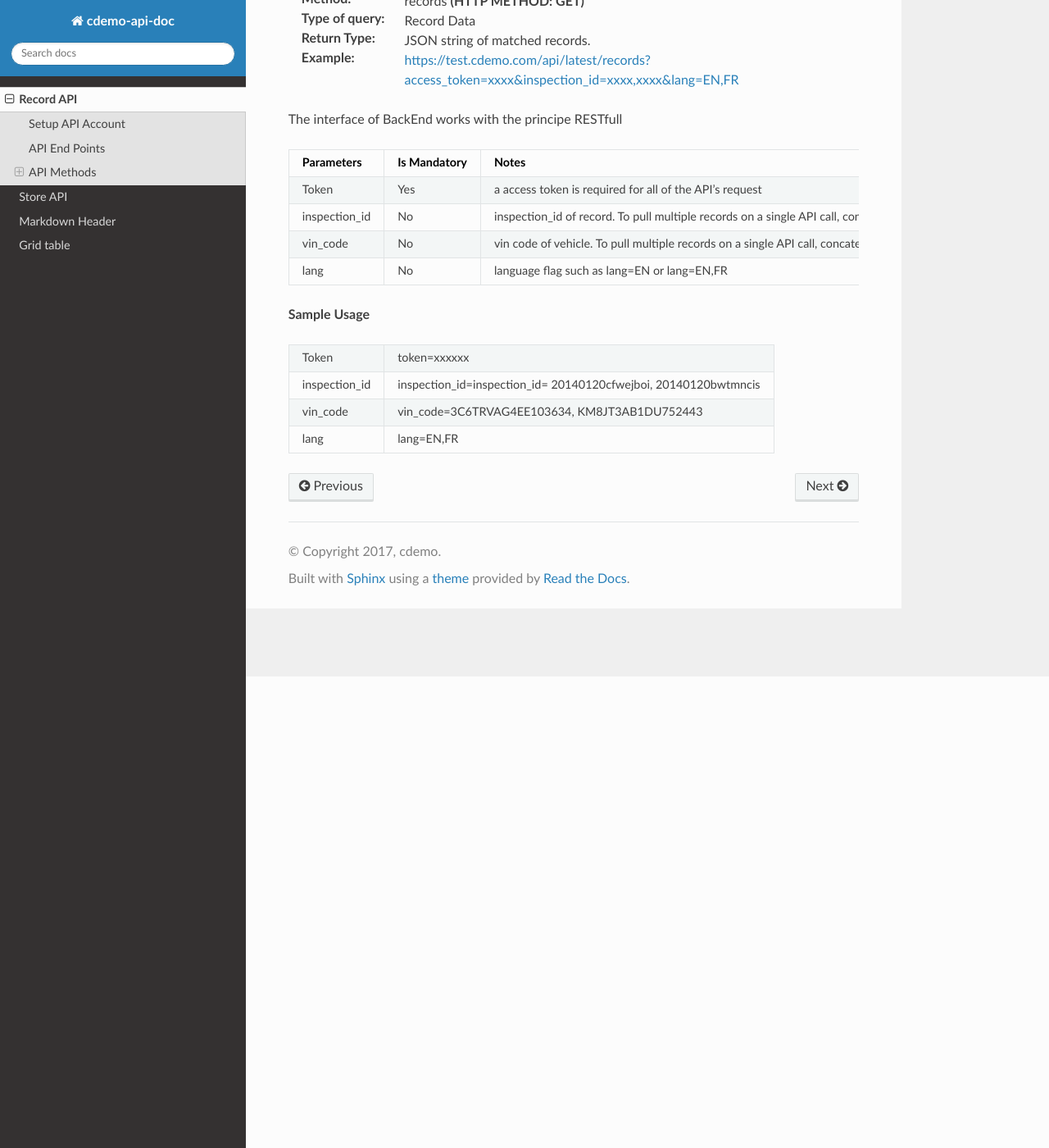
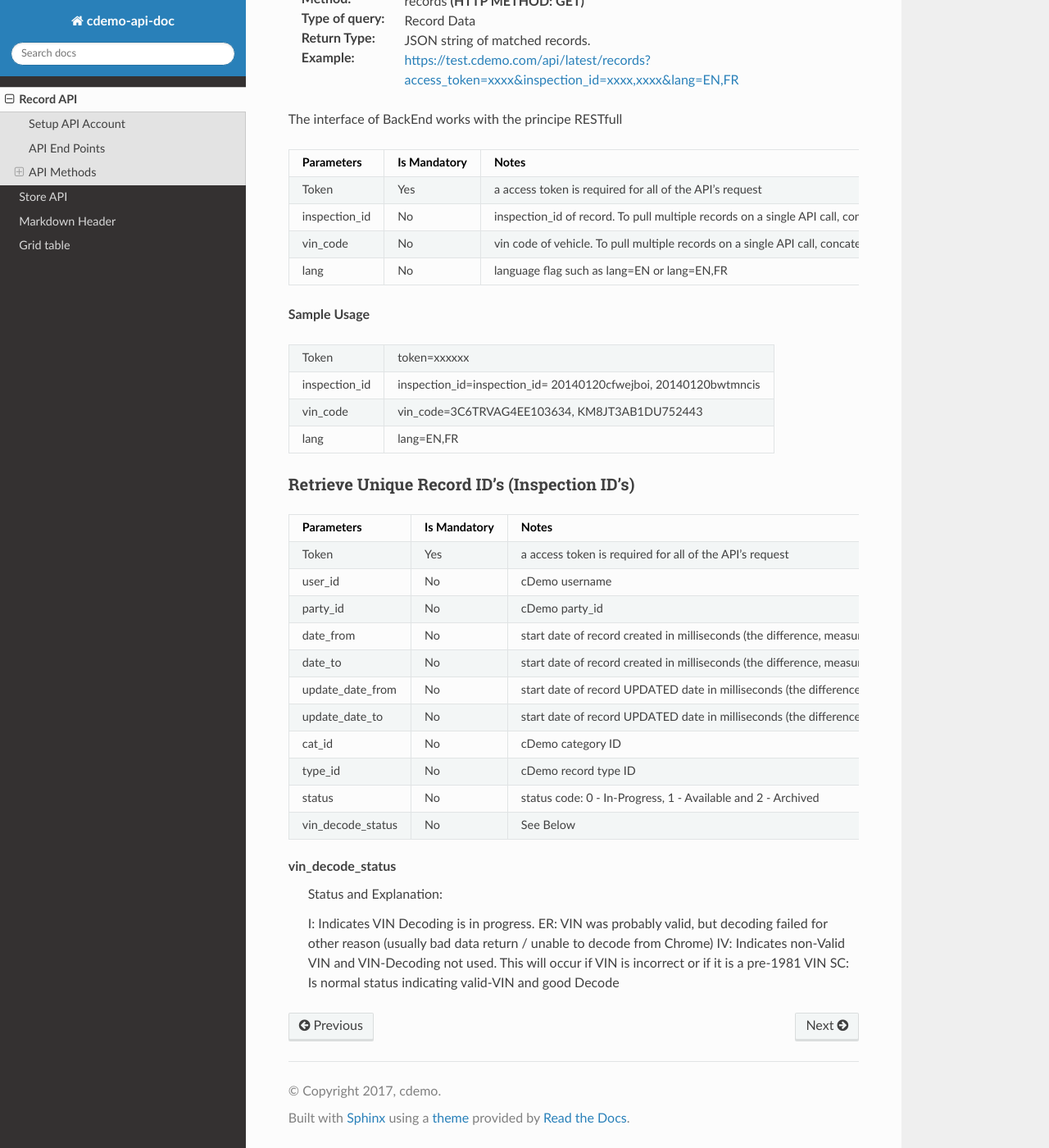
Before and after one commit to cdemomobilesolutions/apidoc, a Sphinx documentation site: the page built from source/record_api.rst, in a window 1280 px wide and 1400 px high, scrolled down 575 px. Shown: the whole window at 82% size. Built offline with Sphinx 7.4.7 and the Read the Docs theme 2.0.0, drawn with Linux system fonts in a browser that asks for light colours.

Commit message:
table test

```diff
--- a/source/record_api.rst
+++ b/source/record_api.rst
@@ -74,3 +74,56 @@ The interface of BackEnd works with the principe RESTfull
 +---------------+-------------------------------+
 | lang          | lang=EN,FR                    |
 +---------------+-------------------------------+
+
+
+Retrieve Unique Record ID's (Inspection ID's)
+----------------------------------------------
+
++-----------------------+---------------+---------------------------------------+
+| Parameters            | Is Mandatory  | Notes                                 |
++=======================+===============+=======================================+
+| Token                 | Yes           | a access token is required            |
+|                       |               | for all of the API's                  |
+|                       |               | request                               |
++-----------------------+---------------+---------------------------------------+
+| user_id               | No            | cDemo username                        |
++-----------------------+---------------+---------------------------------------+
+| party_id              | No            | cDemo party_id                        |
++-----------------------+---------------+---------------------------------------+
+| date_from             | No            | start date of record created in       |
+|                       |               | milliseconds (the difference, measured|
+|                       |               | in millisecond, between the current   |
+|                       |               | time and midnight, January 1,1970 UTC)|
++-----------------------+---------------+---------------------------------------+
+| date_to               | No            | start date of record created in       |
+|                       |               | milliseconds (the difference, measured|
+|                       |               | in millisecond, between the current   |
+|                       |               | time and midnight, January 1,1970 UTC)|
++-----------------------+---------------+---------------------------------------+
+| update_date_from      | No            | start date of record UPDATED date in  |
+|                       |               | milliseconds (the difference, measured|
+|                       |               | in millisecond, between the current   |
+|                       |               | time and midnight, January 1,1970 UTC)|
++-----------------------+---------------+---------------------------------------+
+| update_date_to        | No            | start date of record UPDATED date in  |
+|                       |               | milliseconds (the difference, measured|
+|                       |               | in millisecond, between the current   |
+|                       |               | time and midnight, January 1,1970 UTC)|
++-----------------------+---------------+---------------------------------------+
+| cat_id                | No            | cDemo category ID                     |
++-----------------------+---------------+---------------------------------------+
+| type_id               | No            | cDemo record type ID                  |
++-----------------------+---------------+---------------------------------------+
+| status                | No            | status code: 0 - In-Progress, 1 -     |
+|                       |               | Available and 2 - Archived            |
++-----------------------+---------------+---------------------------------------+
+| vin_decode_status     | No            |  See Below                            |
++-----------------------+---------------+---------------------------------------+
+
+vin_decode_status
+    Status and Explanation:
+
+    I: Indicates VIN Decoding is in progress.
+    ER: VIN was probably valid, but decoding failed for other reason (usually bad data return / unable to decode from Chrome)
+    IV: Indicates non-Valid VIN and VIN-Decoding not used. This will occur if VIN is incorrect or if it is a pre-1981 VIN
+    SC: Is normal status indicating valid-VIN and good Decode
```
